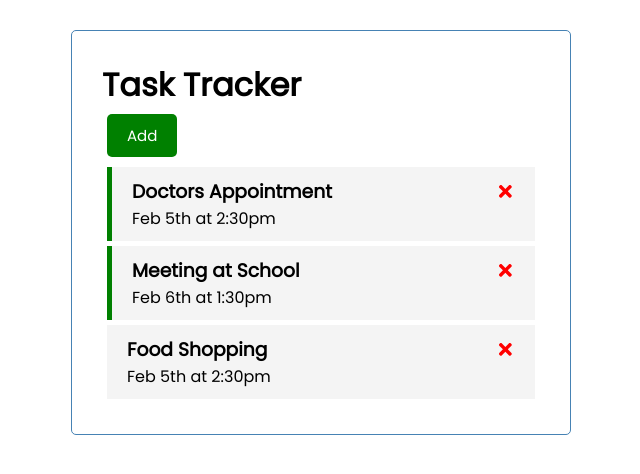
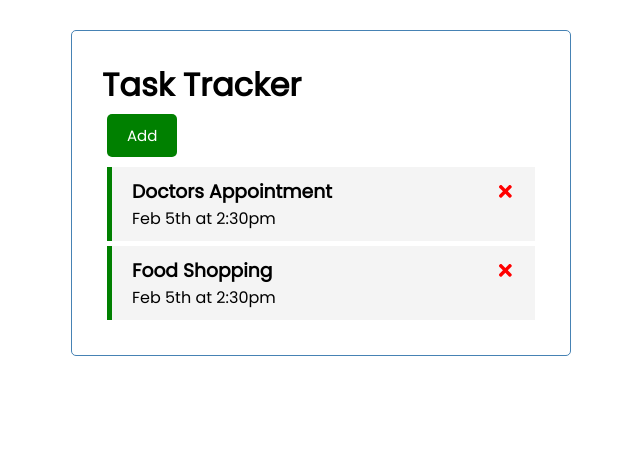
Before and after one commit to TutuyCosmos224/react-task-tracker, a React (Create React App) app: page / in a window 1280 px wide. Shown: the top 474 px of the page, without its empty margins (319-959 px from the left). Built offline with nearby package versions, Linux system fonts and the light colour scheme; data requests are answered from the project's data file.

Commit message:
simulate backend using json server

```diff
--- /dev/null
+++ b/db.json
@@ -0,0 +1,16 @@
+{
+  "tasks": [
+    {
+      "id": 1,
+      "text": "Doctors Appointment",
+      "day": "Feb 5th at 2:30pm",
+      "reminder": true
+    },
+    {
+      "id": 3,
+      "text": "Food Shopping",
+      "day": "Feb 5th at 2:30pm",
+      "reminder": true
+    }
+  ]
+}
--- a/package.json
+++ b/package.json
@@ -6,9 +6,11 @@
     "@testing-library/jest-dom": "^5.14.1",
     "@testing-library/react": "^11.2.7",
     "@testing-library/user-event": "^12.8.3",
+    "json-server": "^0.16.3",
     "react": "^17.0.2",
     "react-dom": "^17.0.2",
     "react-icons": "^4.2.0",
+    "react-router-dom": "^5.3.0",
     "react-scripts": "4.0.3",
     "web-vitals": "^1.1.2"
   },
@@ -16,7 +18,8 @@
     "start": "react-scripts start",
     "build": "react-scripts build",
     "test": "react-scripts test",
-    "eject": "react-scripts eject"
+    "eject": "react-scripts eject",
+    "server": "json-server --watch db.json --port 5000"
   },
   "eslintConfig": {
     "extends": [
--- a/src/App.js
+++ b/src/App.js
@@ -1,50 +1,85 @@
+import { useState, useEffect } from "react"
 import Header from './components/header'
 import Tasks from './components/Tasks'
-import { useState } from "react"
 import AddTask from './components/AddTask'
 
 function App() {
   const [showAddTask, setShowAddTask] = useState(false)
-  const [tasks, setTasks] = useState([
-    {
-        id: 1,
-        text: 'Doctors Appointment',
-        day: 'Feb 5th at 2:30pm',
-        reminder: true,
-    },
-    {
-        id: 2,
-        text: 'Meeting at School',
-        day: 'Feb 6th at 1:30pm',
-        reminder: true,
-    },
-    {
-        id: 3,
-        text: 'Food Shopping',
-        day: 'Feb 5th at 2:30pm',
-        reminder: false,
+  const [tasks, setTasks] = useState([])
+
+  useEffect( async() => {
+    const getTasks = async() => {
+      const tasksFromServer = await fetchTasks()
+      setTasks(tasksFromServer)
     }
-  ])
+
+    getTasks()
+  }, [])
+
+  //Fetch Tasks
+  const fetchTasks = async () => {
+    const res = await fetch('http://localhost:5000/tasks')
+    const data = await res.json()
+
+    return data
+  }
+
+  //Fetch Task
+  const fetchTask = async (id) => {
+    const res = await fetch(`http://localhost:5000/tasks/${id}`)
+    const data = await res.json()
+
+    return data
+  }
 
   //Add Tasks
-  const addTask = (task) => {
-    const id = Math.floor(Math.random () * 10000) + 1
-    const newTask = {id, ... task}
-    setTasks([...tasks, newTask])
+  const addTask = async(task) => {
+    const res = await fetch('http://localhost:5000/tasks', {
+      method: 'POST',
+      headers: {
+        'Content-type': 'application/json'
+      },
+      body: JSON.stringify(task),
+    })
+
+    const data = await res.json()
+
+    setTasks([...tasks, data])
+
+    // const id = Math.floor(Math.random () * 10000) + 1
+    // const newTask = {id, ... task}
+    // setTasks([...tasks, newTask])
   }
 
   //Delete Tasks
-  const deleteTask = (id) => {
+  const deleteTask = async(id) => {
+    await fetch(`http://localhost:5000/tasks/${id}`, {
+      method: 'DELETE',
+    })
+
     setTasks(tasks.filter((task) => task.id !== id))
   }
 
   //Toggle Reminder
 
-  const toggleReminder = (id) => {
+  const toggleReminder = async(id) => {
+    const taskToToggle = await fetchTask(id)
+    const updTask = {...taskToToggle, reminder: !taskToToggle.reminder}
+
+    const res = await fetch(`http://localhost:5000/tasks/${id}`, {
+      method: 'PUT',
+      headers:{
+        'Content-type': 'application/json',
+      },
+      body: JSON.stringify(updTask),
+    })
+
+    const data = await res.json()
+
     setTasks(
       tasks.map((task) =>
       task.id === id ? {...task, reminder:
-        !task.reminder} : task
+        data.reminder} : task
       )
     )
   }
--- a/src/components/Task.js
+++ b/src/components/Task.js
@@ -7,7 +7,7 @@
             onDoubleClick={() => onToggle(task.id)} >
             <h3>
                 {task.text} <FaTimes style = {{color:
-                'red', cursor: 'pointer' }} onClick={onDelete} />
+                'red', cursor: 'pointer' }} onClick={() => onDelete(task.id)} />
             </h3>
             <p>{task.day}</p>
         </div>
```
Also changed, not shown: 1 other file (tests, documents, lock files or other folders).
